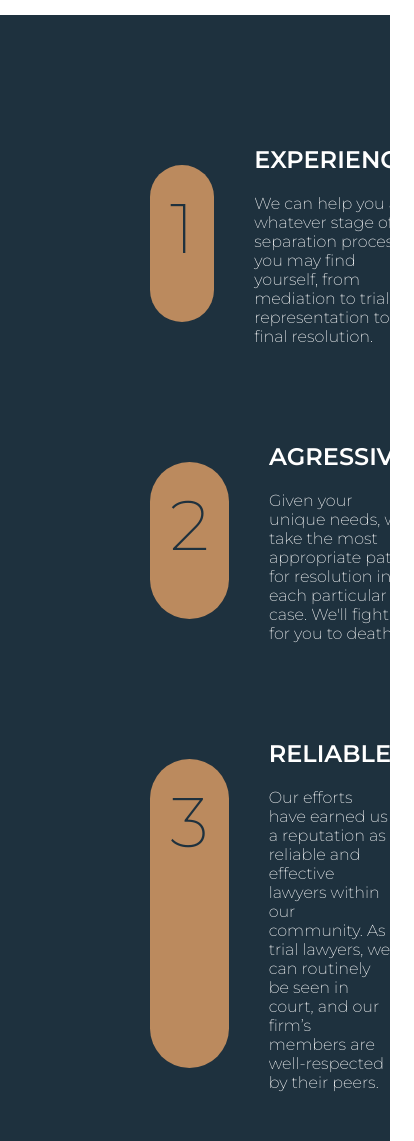
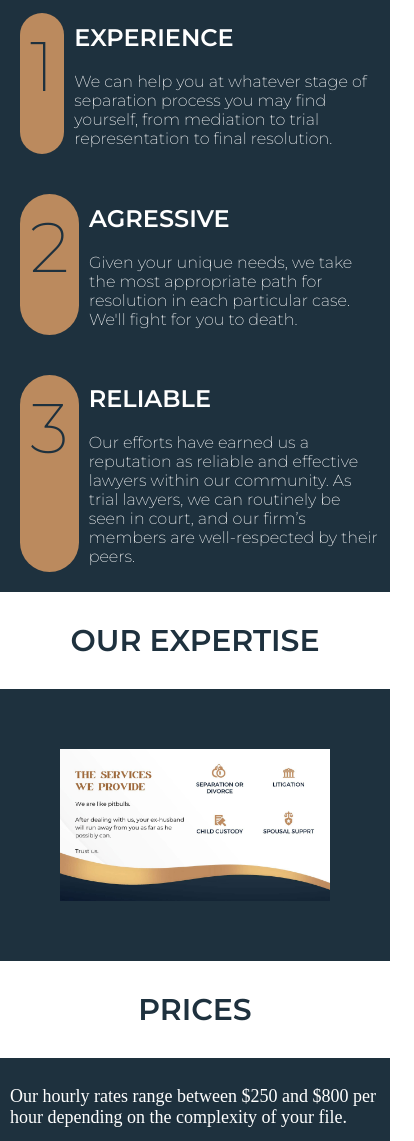
Before and after one commit to Ilona-Shalagin/Specter-Law, a plain HTML site: page index.html in a window 390 px wide. Shown: the part 1439-2580 px from the top of the page, 414 px wide, since content can reach past the window. Drawn offline with Linux system fonts and the light colour scheme.

Commit message:
Update style.css

```diff
--- a/style.css
+++ b/style.css
@@ -102,6 +102,11 @@ button{
     background-color: #1e313e;
     color: #efd3a2;
 }
+@media all and (max-width:820px){
+    .wrapper{
+        flex-wrap: wrap;
+    }
+}
 @media all and (max-width:800px){
     nav{
         display: flex;
@@ -109,13 +114,22 @@ button{
 
     }
     .section-about{
-        display: flex;
         flex-wrap: wrap;
     }
     .wrapper{
-        display: flex;
-        flex-direction: column;
-
+        padding:0;
     }
 
 }
+@media all and (max-width:500px){
+    img{
+        width:100%;
+    }
+    span{
+        padding:10px;
+        margin:10px;
+    }
+    .reason-block{
+        padding:10px;
+    }
+}
```
